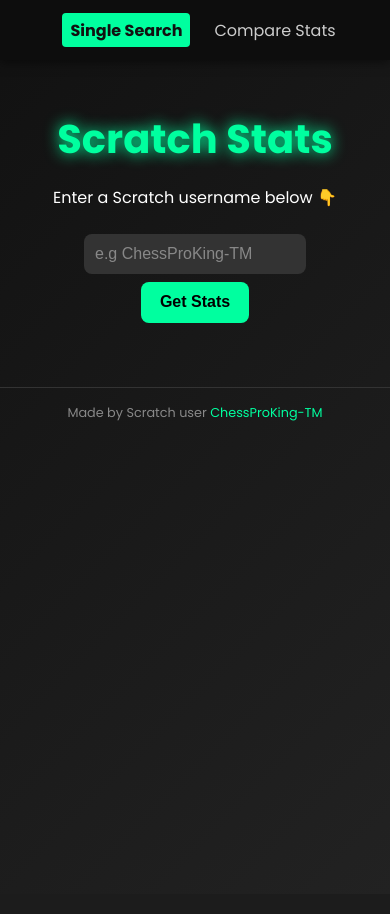
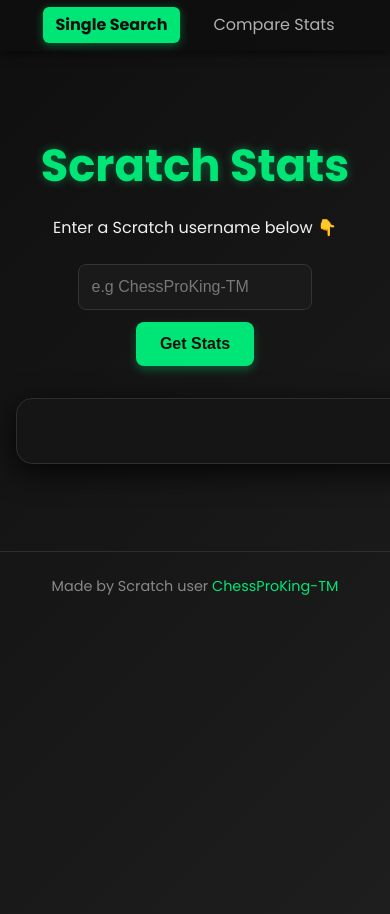
Before and after one commit to AlbertCanCode/scratchstats, a Flask app: page / in a window 390 px wide; the page is wider, and only the part inside the window is pictured. Before the commit the page ends 421 px from the top of that part, so only its background shows below. Run offline with Flask 3, Linux system fonts and the light colour scheme.

Commit message:
Refactor CSS for improved styling and responsiveness
Updated styles for various elements including body, navigation, buttons, and form inputs. Adjusted color schemes and improved layout for better responsiveness.

```diff
--- a/static/style.css
+++ b/static/style.css
@@ -1,164 +1,161 @@
-@import url('https://fonts.googleapis.com/css2?family=Poppins:wght@400;700&display=swap');
+@import url('https://fonts.googleapis.com/css2?family=Poppins:wght@300;400;700&display=swap'); /* Added 300 weight */
 
+/* --- GLOBAL STYLES --- */
 body {
   font-family: "Poppins", sans-serif;
-  background: linear-gradient(135deg, #111, #222);
-  color: #fff;
+  /* Cleaner, deeper gradient */
+  background: linear-gradient(135deg, #0f0f0f, #1e1e1e);
+  color: #f0f0f0; /* Lighter text for dark mode */
   text-align: center;
   margin: 0;
   min-height: 100vh;
-  padding-top: 50px;
+  padding-top: 70px; /* Increased padding to clear fixed nav */
+  transition: background 0.5s;
 }
 
-/* --- Navigation Styles --- */
+a {
+  color: #00e676; /* Brighter green */
+  text-decoration: none;
+  transition: color 0.3s;
+}
+
+a:hover {
+  color: #4dffb4;
+  text-decoration: underline;
+}
+
+h1 {
+  font-size: 2.8rem; /* Slightly larger */
+  color: #00e676;
+  text-shadow: 0 0 10px rgba(0, 230, 118, 0.4); /* Cleaner shadow */
+  margin-bottom: 0.5rem;
+  font-weight: 700;
+}
+
+.main-content {
+    padding: 2rem 1rem;
+    max-width: 1200px;
+    margin: 0 auto;
+}
+
+
+/* --- NAVIGATION STYLES --- */
 nav {
     position: fixed;
     top: 0;
     left: 0;
     width: 100%;
-    background: #0d0d0d;
-    box-shadow: 0 2px 10px rgba(0, 0, 0, 0.5);
+    background: rgba(15, 15, 15, 0.95); /* Semi-transparent, very dark */
+    box-shadow: 0 1px 10px rgba(0, 0, 0, 0.7);
     z-index: 1000;
+    backdrop-filter: blur(5px);
 }
 
-/* Centering Nav Container and Links */
 .nav-container {
     max-width: 1200px;
     margin: 0 auto;
     padding: 0.8rem 2rem;
     display: flex;
-    justify-content: center; /* Center the links */
+    justify-content: center;
     align-items: center;
 }
 
-@media (max-width: 600px) {
-    .nav-container {
-        flex-direction: column;
-        gap: 0.5rem;
-    }
-}
-
-.nav-links {
-    /* Ensure links stay grouped */
-    display: flex;
-}
-
 .nav-link {
-    color: #ccc;
+    color: #b0b0b0;
     text-decoration: none;
-    margin-left: 1rem;
-    padding: 0.3rem 0.5rem;
-    border-radius: 4px;
-    transition: 0.3s;
+    margin: 0 0.8rem;
+    padding: 0.4rem 0.8rem;
+    border-radius: 6px;
+    transition: 0.3s ease;
+    font-weight: 400;
 }
 
 .nav-link:hover {
-    color: #00ff9f;
+    color: #00e676;
     background: #242424;
     text-decoration: none;
 }
 
 .nav-link.active {
-    background: #00ff9f;
-    color: #111;
-    font-weight: bold;
+    background: #00e676;
+    color: #0f0f0f;
+    font-weight: 700;
+    box-shadow: 0 2px 10px rgba(0, 230, 118, 0.4);
 }
 
-.main-content {
-    padding: 2rem;
-}
 
-/* NEW FOOTER STYLE */
-footer {
-    margin-top: 2rem;
-    padding: 1rem 0;
-    font-size: 0.8rem;
-    color: #888;
-    border-top: 1px solid #333;
-    text-align: center;
-}
-
-footer a {
-    color: #00ff9f;
-}
-
-h1 {
-  font-size: 2.5rem;
-  color: #00ff9f;
-  text-shadow: 0 0 15px #00ff9f;
-  margin-bottom: 0.5rem;
-}
-
+/* --- FORM AND INPUT STYLES --- */
 form {
   margin-top: 1.5rem;
   display: flex;
   justify-content: center;
-  gap: 0.5rem;
+  gap: 0.8rem; /* Increased gap */
   flex-wrap: wrap;
 }
 
 .input-group {
     display: flex;
-    gap: 0.5rem;
+    gap: 0.8rem;
     flex-wrap: wrap;
     justify-content: center;
 }
 
 input {
-  padding: 0.7rem;
-  border: none;
+  padding: 0.8rem; /* Slightly larger padding */
+  border: 1px solid #333;
   border-radius: 8px;
-  width: 200px;
-  background: #333;
-  color: #fff;
-  outline: none;
+  width: 220px; /* Slightly wider */
+  background: #1a1a1a;
+  color: #f0f0f0;
   font-size: 1rem;
+  transition: border-color 0.3s, box-shadow 0.3s;
+}
+
+input:focus {
+    border-color: #00e676;
+    box-shadow: 0 0 8px rgba(0, 230, 118, 0.5);
+    outline: none;
 }
 
 input::placeholder {
-  color: #888;
+  color: #777;
 }
 
 button {
-  background: #00ff9f;
+  background: #00e676;
   border: none;
-  padding: 0.7rem 1.2rem;
+  padding: 0.8rem 1.5rem;
   border-radius: 8px;
-  font-weight: bold;
+  font-weight: 700;
   cursor: pointer;
-  color: #000;
+  color: #0f0f0f;
   transition: 0.3s;
   font-size: 1rem;
+  box-shadow: 0 4px 10px rgba(0, 230, 118, 0.3);
 }
 
 button:hover:not(:disabled) {
-  background: #00ffaa;
-  transform: scale(1.05);
+  background: #4dffb4;
+  transform: translateY(-2px); /* Lift effect */
+  box-shadow: 0 6px 12px rgba(0, 230, 118, 0.4);
 }
 
-button:disabled {
-    cursor: not-allowed;
-    opacity: 0.6;
-    transform: none;
-}
 
+/* --- STATS CONTAINER --- */
 #stats {
   margin-top: 2rem;
-  background: #1a1a1a;
-  padding: 1.5rem;
-  border-radius: 12px;
-  box-shadow: 0 0 15px rgba(0, 255, 159, 0.2);
+  background: #151515; /* Darker background for stats */
+  padding: 2rem; /* More padding */
+  border-radius: 16px; /* Rounder corners */
+  box-shadow: 0 8px 30px rgba(0, 0, 0, 0.8);
   display: inline-block;
   text-align: left;
   max-width: 1200px;
-  width: 90%;
+  width: 100%;
+  border: 1px solid #2e2e2e; /* Subtle border */
 }
 
-#stats:empty {
-  display: none;
-}
-
-/* --- Comparison Container Styles --- */
+/* --- COMPARISON STYLES --- */
 .comparison-container {
     display: flex;
     flex-direction: column;
@@ -339,50 +373,61 @@ button:disabled {
     justify-content: space-around;
     gap: 0.5rem;
     margin-bottom: 1rem;
-    padding-top: 0.5rem;
+    padding-top: 0.8rem;
     border-top: 1px solid #333;
+    font-size: 0.95rem;
+}
+
+.project-stats span {
+    display: block; /* Stack the icon and value vertically */
+    line-height: 1.3;
+}
+
+.project-btn {
+    background: #00e676;
+    color: #1a1a1a;
+    padding: 0.6rem 1.2rem;
+    border-radius: 6px;
     font-size: 0.9rem;
 }
 
-.comparison-project-summary {
-    border-top: 1px solid #333;
-    padding-top: 1rem;
-    margin-top: 1rem;
+
+/* --- FOOTER --- */
+footer {
+    margin-top: 3rem;
+    padding: 1.5rem 0;
+    font-size: 0.9rem;
+    color: #888;
+    border-top: 1px solid #2e2e2e;
+    text-align: center;
 }
 
-.comparison-project-summary p {
-    margin: 0.3rem 0;
+
+/* --- MEDIA QUERIES (Small Screen Adjustments) --- */
+@media (max-width: 600px) {
+    .nav-link {
+        margin: 0 0.5rem;
+    }
+    .input-group input {
+        width: 90%;
+        max-width: 300px;
+    }
+    .stats-grid {
+        grid-template-columns: 1fr;
+    }
+    .project-highlights-container {
+        justify-content: center;
+    }
+    .project-box {
+        flex: 1 1 90%;
+    }
 }
 
-.project-btn {
-    display: inline-block;
-    background: #00ff9f;
-    color: #1a1a1a;
-    padding: 0.5rem 1rem;
-    border-radius: 6px;
-    font-weight: bold;
-    text-decoration: none;
-    transition: 0.3s;
-}
 
-.project-btn:hover {
-    background: #00ffaa;
-    text-decoration: none;
-}
-
-a {
-  color: #00ff9f;
-  text-decoration: none;
-}
-
-a:hover {
-  text-decoration: underline;
-}
-
-/* --- UX Feedback Styles --- */
+/* --- UX Feedback Styles (kept the same) --- */
 .loading-spinner {
   border: 4px solid rgba(255, 255, 255, 0.1);
-  border-left-color: #00ff9f;
+  border-left-color: #00e676;
   border-radius: 50%;
   width: 20px;
   height: 20px;
```
Also changed, not shown: other parts of static/style.css (+122 -85 lines).
